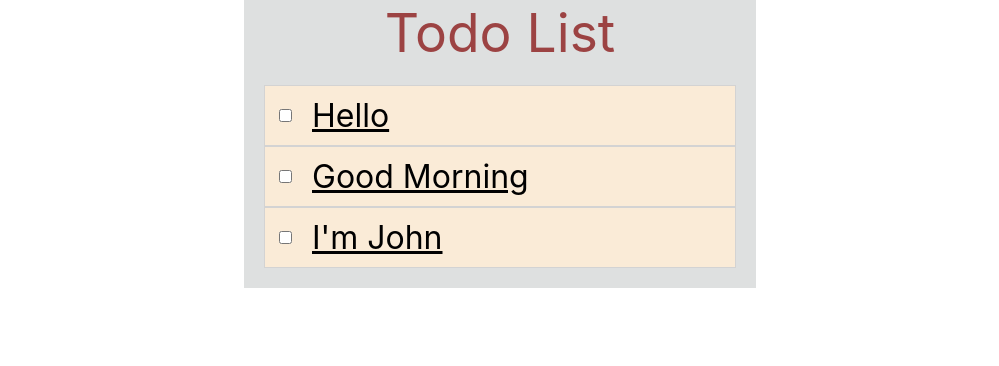
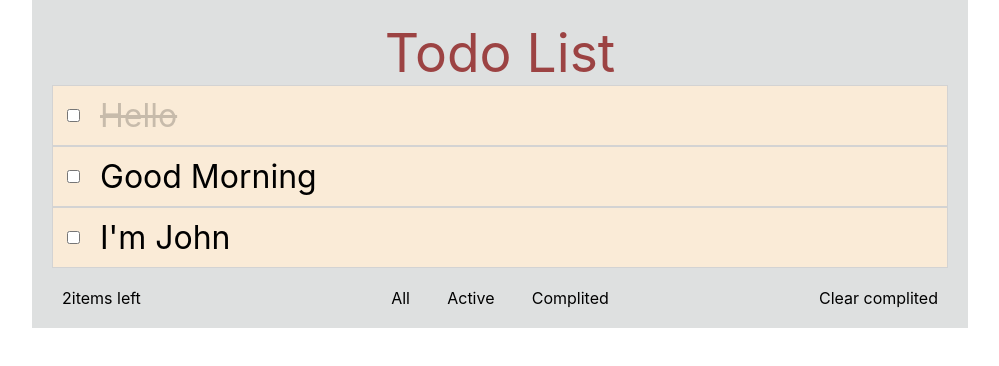
Before and after one commit to vkuznetsoff/todo-app, a React (Create React App) app: page / in a window 1280 px wide. Shown: the top 366 px of the page, without its empty margins (140-1139 px from the left). Built offline with nearby package versions, Linux system fonts and the light colour scheme.

Commit message:
Add bottom

```diff
--- a/src/components/Todo/Todo.jsx
+++ b/src/components/Todo/Todo.jsx
@@ -1,15 +1,18 @@
-import "./Todo.css"
+import { COMPLITED } from "../../statuses";
+import "./Todo.css";
 
-const Todo = ({ todo }) => {
-  const style = {
-    textDecoration: "underline",
+const Todo = ({ todo, updateTodo }) => {
+  const complitedStyle = {
+    textDecoration: "line-through",
+    opacity: "0.2"
+
   };
 
   return (
     <div className="todo">
       <div className="todo__content">
-        <input type="checkbox" className="round__checkbox"/>
-        <div className="todo__text" style={style}>
+        <input type="checkbox" className="round__checkbox" onChange={() => updateTodo(todo.id)}/>
+        <div className="todo__text" style={todo.complited ? complitedStyle : undefined}>
           {todo.text}
         </div>
       </div>
@@ -17,4 +20,4 @@ const Todo = ({ todo }) => {
   );
 };
 
-export default Todo
+export default Todo;
--- a/src/components/TodoList/TodoList.css
+++ b/src/components/TodoList/TodoList.css
@@ -1,19 +1,43 @@
 .todolist {
   background: #dee0e0;
-  width: 40vw;
+  width: 70vw;
   display: flex;
   flex-direction: column;
   justify-content: center;
+  padding: 20px;
 }
 
 .todolist__header {
   color: rgba(128, 0, 0, 0.7);
   font-size: 40pt;
+}
+
+.todolist__content {
+  background: antiquewhite;
+  font-size: 24pt;
+}
+
+.todolist__bottom {
+  padding: 0 10px;
+  margin-top: 20px;
+  display: flex;
+  flex-direction: row;
+  justify-content: space-between;
+}
+
+.bottom__leftitems {
+  display: inherit;
+  flex: 1
 
 }
 
-.todolist__content {
-    background: antiquewhite;
-    font-size: 24pt;
-    margin: 20px;
+.bottom__groups {
+  display: inherit;
+  justify-content: space-evenly;
+  flex: 1
 }
+
+.bottom__clear {
+  flex: 1;
+  text-align: right;
+}
--- a/src/components/TodoList/TodoList.jsx
+++ b/src/components/TodoList/TodoList.jsx
@@ -1,39 +1,81 @@
-import { useState } from "react";
+import { useCallback, useState } from "react";
 import { ACTIVE, COMPLITED } from "../../statuses";
 import Todo from "../Todo/Todo";
-import "./TodoList.css"
+import "./TodoList.css";
 
 const TodoList = () => {
-  const [todos, setTodos] = useState(() => (
-    [
+  const [todos, setTodos] = useState(() => [
     {
       id: 1,
       text: "Hello",
-        status: COMPLITED
+      complited: true,
     },
 
     {
       id: 2,
       text: "Good Morning",
-        status: ACTIVE
+      complited: false,
     },
 
     {
-        id: 2,
+      id: 3,
       text: "I'm John",
-        status: ACTIVE
+      complited: false,
+    },
+  ]);
+
+  // const updateTodo = useCallback(
+  //   (id) => {
+  //     debugger
+  //     todos.map(todo => {
+  //       if (todo.id === id) {
+  //         return {...todo, complited: !todo.complited}
+  //       }
+  //       return todo
+  //     })
+  //   },
+  //   [todos],
+  // );
+
+  const updateTodo = (id) => {
+    debugger;
+    setTodos(
+      todos.map((todo) => {
+        if (todo.id === id) {
+          return { ...todo, complited: !todo.complited };
         }
-    ]
-  ))
+        return todo;
+      })
+    );
+  };
+
+  const updateTodoMemoized = useCallback((id) => updateTodo(id), [todos]);
 
   return (
     <div className="todolist">
       <div className="todolist__header">Todo List</div>
       <div className="todolist__content">
-        {todos.map(todo => (
-          <Todo todo={todo} />
+        {todos.map((todo) => (
+          <Todo todo={todo} updateTodo={updateTodoMemoized} />
         ))}
       </div>
+
+      {todos ? (
+        <div className="todolist__bottom">
+          <div className="bottom__leftitems">
+            <div>2</div>
+            <div>items left</div>
+          </div>
+
+          <div className="bottom__groups">
+            <div className="groups__item">All</div>
+            <div className="groups__item">Active</div>
+            <div className="groups__item">Complited</div>
+          </div>
+
+          <div className="bottom__clear">Clear complited</div>
+        </div>
+      ) : undefined}
     </div>
   );
 };
```
Lines whose indentation alone changed are shown as unchanged.
